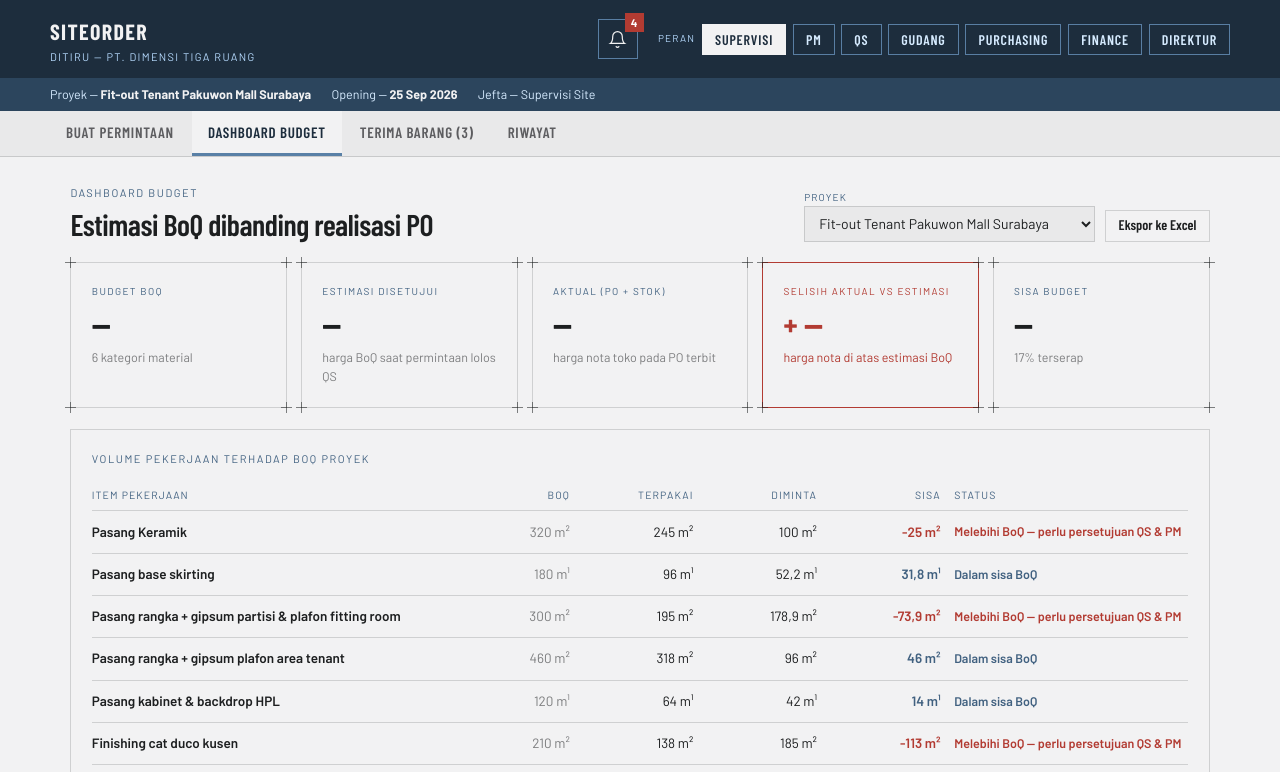
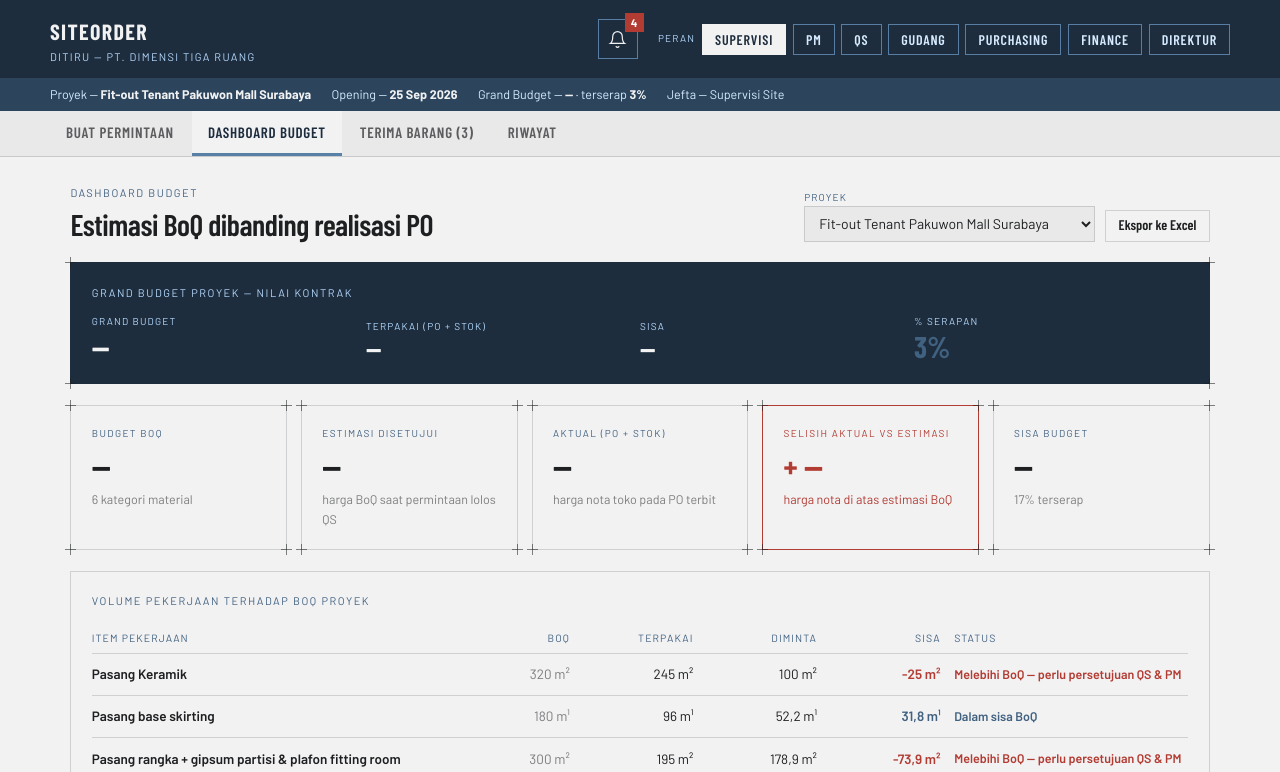
Before and after one commit to OFF-LANE/site-order-demo, a website: page public/index.html in a window 1280 px wide. Both pictures are taken after a click on the button "DASHBOARD BUDGET". Shown: the top 772 px of the page. Drawn offline with nearby package versions, Linux system fonts and the light colour scheme; no server answers.

Commit message:
grand budget per proyek: header + strip Dashboard Budget

```diff
--- a/public/index.html
+++ b/public/index.html
@@ -83,6 +83,7 @@ main{container-type:inline-size;container-name:shell}
     <div style="max-width:1180px;margin:0 auto;display:flex;gap:var(--space-6);flex-wrap:wrap">
       <span>Proyek — <strong style="color:var(--color-bg)">{{ proyekNama }}</strong></span>
       <span>Opening — <strong style="color:var(--color-bg)">{{ proyekOpening }}</strong></span>
+      <span>Grand Budget — <strong style="color:var(--color-bg)">{{ grandBudget }}</strong> · terserap <strong style="color:var(--color-bg)">{{ grandSerap }}</strong></span>
       <span>{{ userName }} — {{ roleLabel }}</span>
     </div>
   </div>
@@ -380,6 +381,28 @@ main{container-type:inline-size;container-name:shell}
           </div>
         </div>
 
+        <div class="card blueprint budget-grand" style="padding:var(--space-6);gap:var(--space-4);background:var(--color-accent-900);color:var(--color-bg);border-color:var(--color-accent-900)">
+          <i class="corner tl"></i><i class="corner tr"></i><i class="corner bl"></i><i class="corner br"></i>
+          <div style="font-size:11px;letter-spacing:0.14em;text-transform:uppercase;color:var(--color-accent-300)">Grand Budget Proyek — nilai kontrak</div>
+          <div style="display:grid;grid-template-columns:repeat(auto-fit,minmax(180px,1fr));gap:var(--space-5);align-items:end">
+            <div>
+              <div style="font-size:10px;letter-spacing:0.12em;text-transform:uppercase;color:var(--color-accent-300)">Grand Budget</div>
+              <div style="font-family:var(--font-heading);font-size:30px;font-weight:700;line-height:1.1">{{ grandBudget }}</div>
+            </div>
+            <div>
+              <div style="font-size:10px;letter-spacing:0.12em;text-transform:uppercase;color:var(--color-accent-300)">Terpakai (PO + stok)</div>
+              <div style="font-family:var(--font-heading);font-size:26px;font-weight:700;line-height:1.1">{{ grandTerpakai }}</div>
+            </div>
+            <div>
+              <div style="font-size:10px;letter-spacing:0.12em;text-transform:uppercase;color:var(--color-accent-300)">Sisa</div>
+              <div style="font-family:var(--font-heading);font-size:26px;font-weight:700;line-height:1.1">{{ grandSisa }}</div>
+            </div>
+            <div>
+              <div style="font-size:10px;letter-spacing:0.12em;text-transform:uppercase;color:var(--color-accent-300)">% Serapan</div>
+              <div style="font-family:var(--font-heading);font-size:30px;font-weight:700;line-height:1.1;color:{{ grandSerapFg }}">{{ grandSerap }}</div>
+            </div>
+          </div>
+        </div>
         <div style="display:grid;grid-template-columns:repeat(auto-fit,minmax(210px,1fr));gap:var(--space-4)">
           <div class="card blueprint" style="padding:var(--space-6)">
             <i class="corner tl"></i><i class="corner tr"></i><i class="corner bl"></i><i class="corner br"></i>
@@ -1621,9 +1644,9 @@ class Component extends DCLogic {
     ];
     this.tokoInfo = nama => this.TOKO.concat(this.VENDOR_LAIN).find(x => x.nama === nama) || { bank: '-', rek: '-', an: nama || '-' };
     this.PROJECTS = [
-      { id: 'pakuwon', nama: 'Fit-out Tenant Pakuwon Mall Surabaya', kota: 'Surabaya', opening: '25 Sep 2026', spv: 'Jefta', terpakai: {}, luasan: '452 m²', periode: '1 Jul 2026 – 25 Sep 2026' },
-      { id: 'trans', nama: 'Fit-out Tenant Trans Studio Mall Bandung', kota: 'Bandung', opening: '12 Okt 2026', spv: 'Hendra Gunawan', terpakai: { keramik: 120, plafon: 180, partisi: 60, kabinet: 20, catduco: 30 }, luasan: '388 m²', periode: '15 Jul 2026 – 12 Okt 2026' },
-      { id: 'plaza', nama: 'Fit-out Tenant Plaza Indonesia Jakarta', kota: 'Jakarta', opening: '30 Okt 2026', spv: 'Bagas Nugroho', terpakai: { plafon: 220, catduco: 40, kabinet: 35, keramik: 90 }, luasan: '520 m²', periode: '20 Jul 2026 – 30 Okt 2026' }
+      { id: 'pakuwon', nama: 'Fit-out Tenant Pakuwon Mall Surabaya', kota: 'Surabaya', opening: '25 Sep 2026', spv: 'Jefta', terpakai: {}, luasan: '452 m²', periode: '1 Jul 2026 – 25 Sep 2026', grandBudget: 2850000000 },
+      { id: 'trans', nama: 'Fit-out Tenant Trans Studio Mall Bandung', kota: 'Bandung', opening: '12 Okt 2026', spv: 'Hendra Gunawan', terpakai: { keramik: 120, plafon: 180, partisi: 60, kabinet: 20, catduco: 30 }, luasan: '388 m²', periode: '15 Jul 2026 – 12 Okt 2026', grandBudget: 2450000000 },
+      { id: 'plaza', nama: 'Fit-out Tenant Plaza Indonesia Jakarta', kota: 'Jakarta', opening: '30 Okt 2026', spv: 'Bagas Nugroho', terpakai: { plafon: 220, catduco: 40, kabinet: 35, keramik: 90 }, luasan: '520 m²', periode: '20 Jul 2026 – 30 Okt 2026', grandBudget: 3200000000 }
     ];
     this.PROJ = id => this.PROJECTS.find(p => p.id === id) || this.PROJECTS[0];
     this.TERMIN = [
@@ -2816,6 +2839,11 @@ class Component extends DCLogic {
       boqOverKet: boqOverJobs ? 'perlu persetujuan QS & PM' : 'semua dalam sisa BoQ',
       bTotal: rp(budgetTotal), bEstimasi: rp(estTotal), bAktual: rp(aktTotal), bSisa: rp(budgetTotal - aktTotal),
       bSerap: Math.round(aktTotal / budgetTotal * 100),
+      grandBudget: rp(this.PROJ(PJ).grandBudget || 0),
+      grandTerpakai: rp(aktTotal),
+      grandSisa: rp((this.PROJ(PJ).grandBudget || 0) - aktTotal),
+      grandSerap: (this.PROJ(PJ).grandBudget ? Math.round(aktTotal / this.PROJ(PJ).grandBudget * 100) : 0) + '%',
+      grandSerapFg: this.PROJ(PJ).grandBudget && aktTotal / this.PROJ(PJ).grandBudget > 0.85 ? this.RED : 'var(--color-accent-700)',
       bSelisih: selisihTotal === 0 ? '—' : (selisihTotal > 0 ? '+ ' : '') + rp(selisihTotal),
       bSelisihLabel: selisihTotal > 0 ? 'harga nota di atas estimasi BoQ' : selisihTotal < 0 ? 'harga nota di bawah estimasi BoQ' : 'belum ada selisih',
       bSelisihFg: selisihTotal > 0 ? this.RED : 'var(--color-accent-700)',
```
